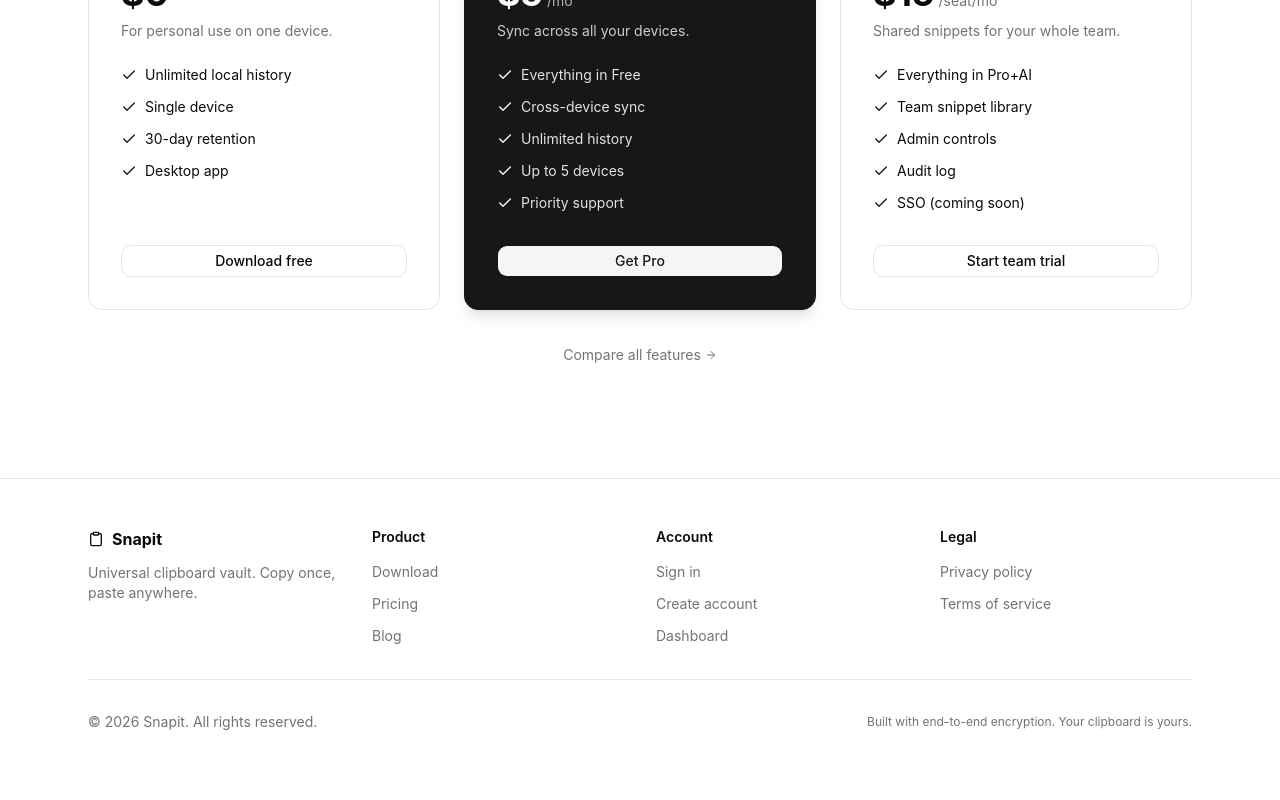
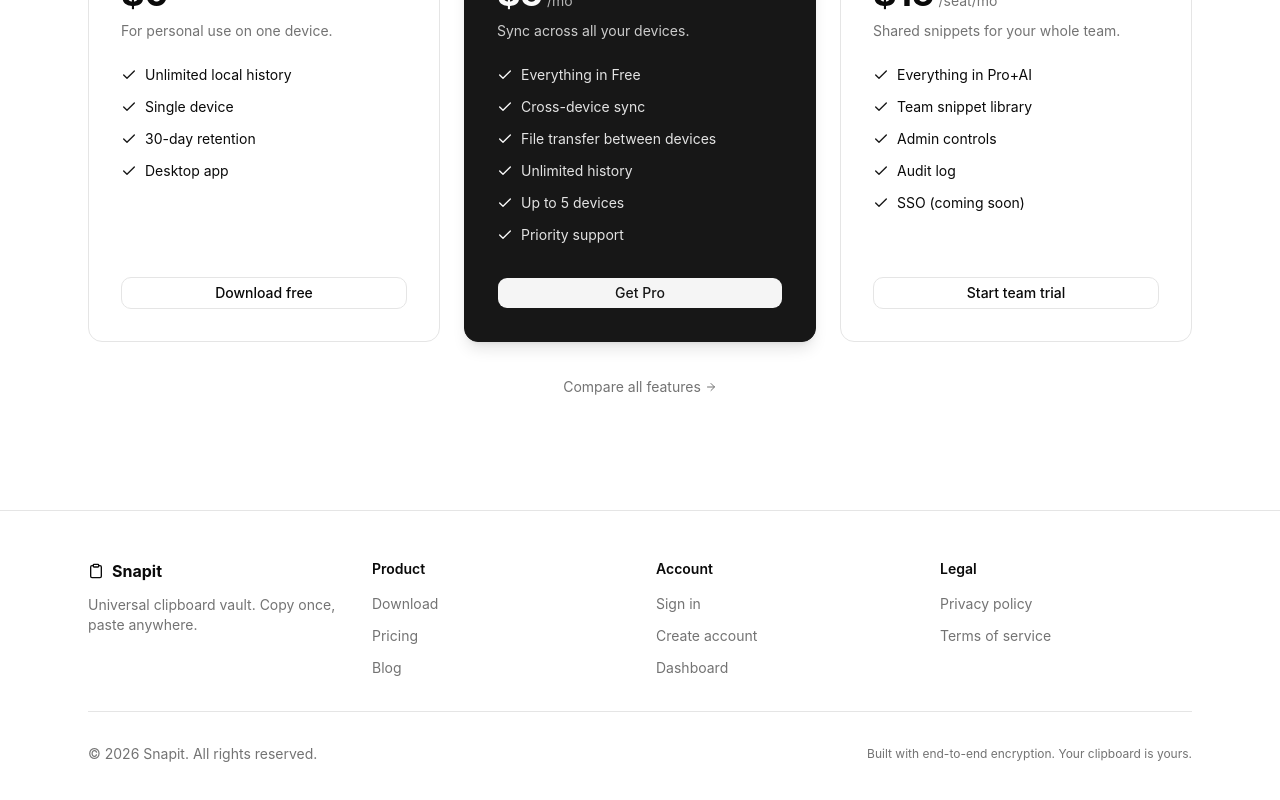
Before and after one commit to coderbenny/snap_FE, a Next.js app: page / in a window 1280 px wide. Shown: the part 2235-3035 px from the top of the page. Built offline with nearby package versions, Linux system fonts and the light colour scheme; no server answers.

Commit message:
feat(pricing): add file transfer to Pro tier in pricing table and preview

```diff
--- a/components/marketing/pricing-preview.jsx
+++ b/components/marketing/pricing-preview.jsx
@@ -22,6 +22,7 @@ const TIERS = [
     features: [
       'Everything in Free',
       'Cross-device sync',
+      'File transfer between devices',
       'Unlimited history',
       'Up to 5 devices',
       'Priority support',
--- a/components/marketing/pricing-table.jsx
+++ b/components/marketing/pricing-table.jsx
@@ -50,6 +50,7 @@ const FEATURES = [
   { label: 'History retention', free: '30 days', pro: 'Unlimited', proAi: 'Unlimited', team: 'Unlimited' },
   { label: 'Devices', free: '1', pro: '5', proAi: '5', team: 'Unlimited' },
   { label: 'Cross-device sync', free: false, pro: true, proAi: true, team: true },
+  { label: 'File transfer (any device)', free: false, pro: true, proAi: true, team: true },
   { label: 'End-to-end encryption', free: true, pro: true, proAi: true, team: true },
   { label: 'Instant search', free: true, pro: true, proAi: true, team: true },
   { label: 'Smart tagging', free: false, pro: true, proAi: true, team: true },
```
